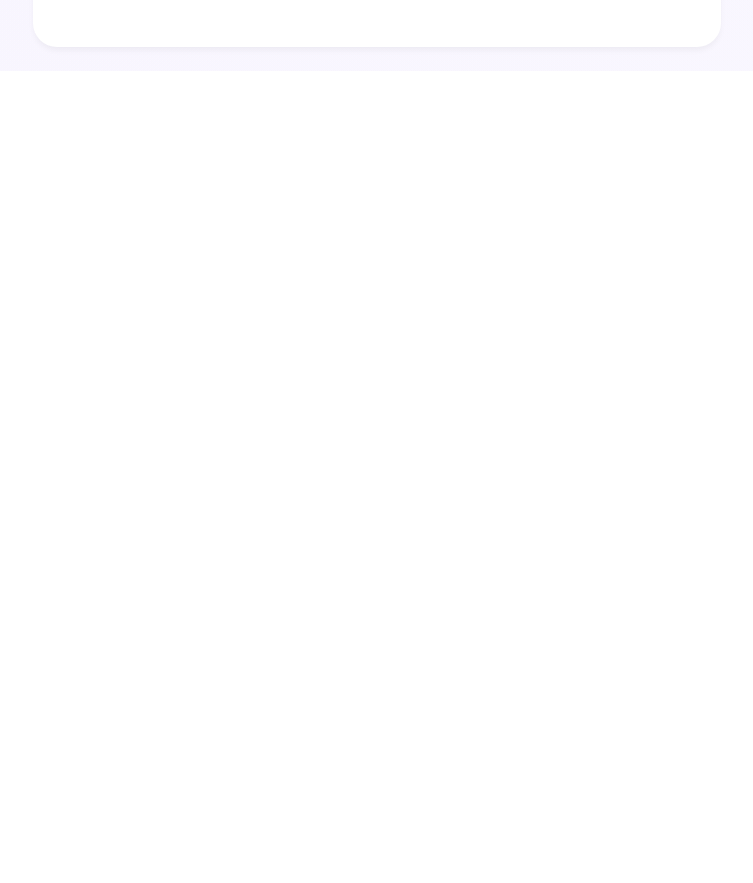
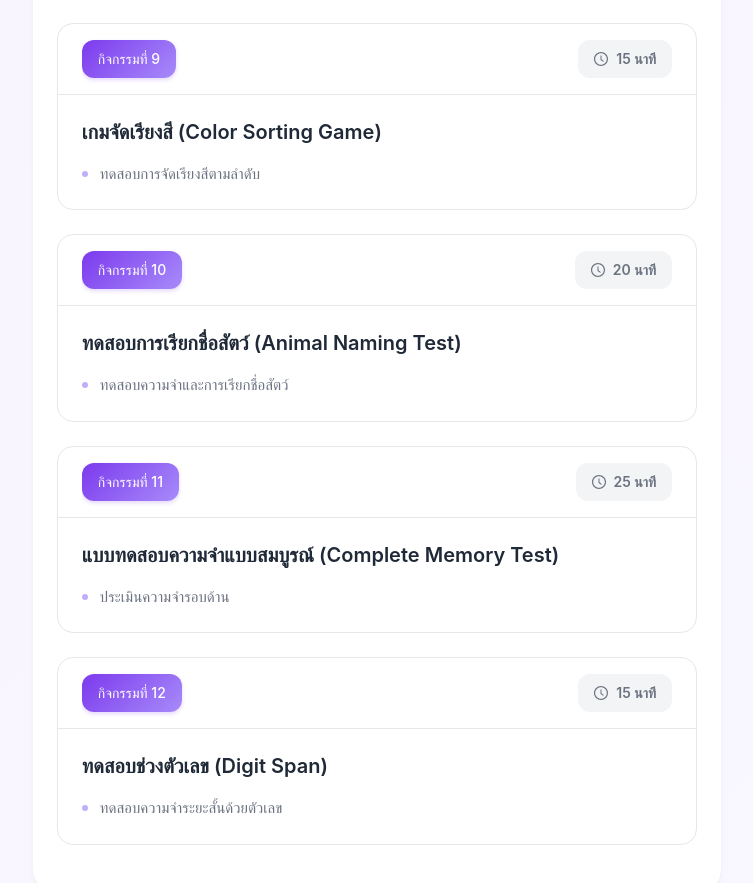
Before and after one commit to Jareansuk14/Brain-Training-Client, a React (Vite) app: page / in a window 1280 px wide. Shown: the part 3076-3959 px from the top of the page, without its empty margins (263-1016 px from the left). Before the commit the page ends 3147 px from the top, so only its background shows below. Built offline with nearby package versions, Linux system fonts and the light colour scheme; sample sign-in values are in the browser's storage.

Commit message:
Initial commit

```diff
--- a/src/App.jsx
+++ b/src/App.jsx
@@ -365,7 +365,7 @@ function App() {
           />
 
           <Route
-            path="/ColorSortingGame/"
+            path="/activity-9/"
             element={
               <ProtectedRoute>
                 <AppLayout>
@@ -376,7 +376,7 @@ function App() {
           />
 
           <Route
-            path="/AnimalNamingTest/"
+            path="/activity-10/"
             element={
               <ProtectedRoute>
                 <AppLayout>
@@ -387,7 +387,7 @@ function App() {
           />
 
           <Route
-            path="/CompleteMemoryTest/"
+            path="/activity-11/"
             element={
               <ProtectedRoute>
                 <AppLayout>
@@ -398,7 +398,7 @@ function App() {
           />
 
           <Route
-            path="/DigitSpan/"
+            path="/activity-12/"
             element={
               <ProtectedRoute>
                 <AppLayout>
--- a/src/pages/Home.jsx
+++ b/src/pages/Home.jsx
@@ -140,6 +140,34 @@ const activities = [
     ],
     duration: 50,
   },
+  {
+    number: 9,
+    title: "เกมจัดเรียงสี (Color Sorting Game)",
+    subtitles: ["ทดสอบการจัดเรียงสีตามลำดับ"],
+    duration: 15,
+    path: "/ColorSortingGame",
+  },
+  {
+    number: 10,
+    title: "ทดสอบการเรียกชื่อสัตว์ (Animal Naming Test)",
+    subtitles: ["ทดสอบความจำและการเรียกชื่อสัตว์"],
+    duration: 20,
+    path: "/AnimalNamingTest",
+  },
+  {
+    number: 11,
+    title: "แบบทดสอบความจำแบบสมบูรณ์ (Complete Memory Test)",
+    subtitles: ["ประเมินความจำรอบด้าน"],
+    duration: 25,
+    path: "/CompleteMemoryTest",
+  },
+  {
+    number: 12,
+    title: "ทดสอบช่วงตัวเลข (Digit Span)",
+    subtitles: ["ทดสอบความจำระยะสั้นด้วยตัวเลข"],
+    duration: 15,
+    path: "/DigitSpan",
+  },
 ];
 
 export default function Home() {
```
